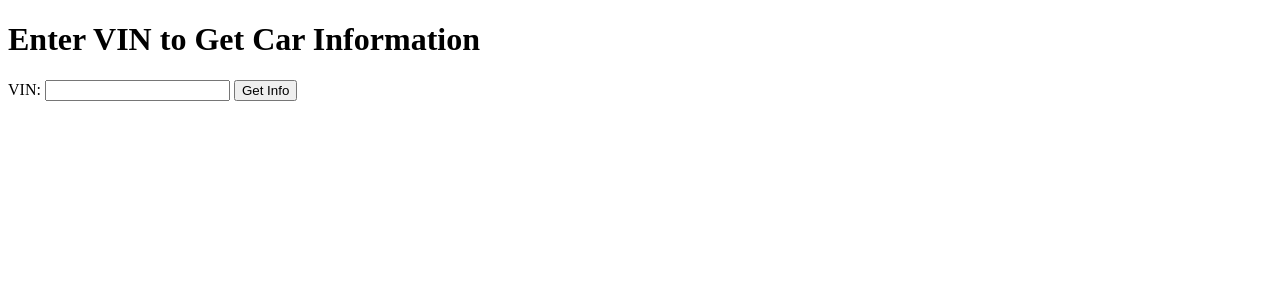
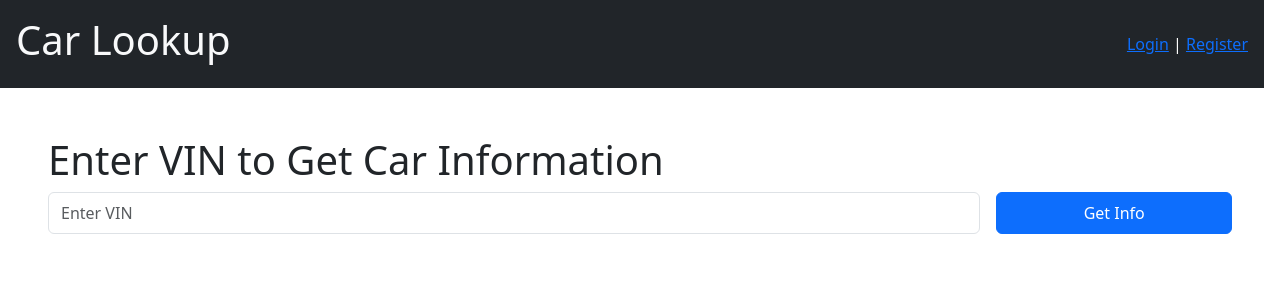
Before and after one commit to KyamranR/Capstone-1-Project, a Flask app: page / in a window 1280 px wide. Shown: the top 300 px of the page. Run offline with Flask 3, Linux system fonts and the light colour scheme.

Commit message:
added bootstrap to give style to index.html

```diff
--- a/Project/templates/index.html
+++ b/Project/templates/index.html
@@ -1,15 +1,18 @@
-<!DOCTYPE html>
-<html lang="en">
-  <head>
-    <meta charset="UTF-8" />
-    <title>Car Info</title>
-  </head>
-  <body>
-    <h1>Enter VIN to Get Car Information</h1>
-    <form action="{{ url_for('get_car_info') }}" method="post">
-      <label for="vin">VIN:</label>
-      <input type="text" id="vin" name="vin" required />
-      <button type="submit">Get Info</button>
-    </form>
-  </body>
-</html>
+{% extends 'base.html' %}{% block title %}Car Lookup {% endblock %} {% block
+content %}
+<div class="container-fluid p-5">
+  <h1>Enter VIN to Get Car Information</h1>
+  <form action="{{ url_for('get_car_info') }}" method="post" class="d-flex">
+    <input
+      type="text"
+      id="vin"
+      name="vin"
+      required
+      class="form-control me-3"
+      placeholder="Enter VIN"
+    />
+    <button type="submit" class="btn btn-primary w-25 p-2">Get Info</button>
+  </form>
+</div>
+
+{% endblock %}
```
